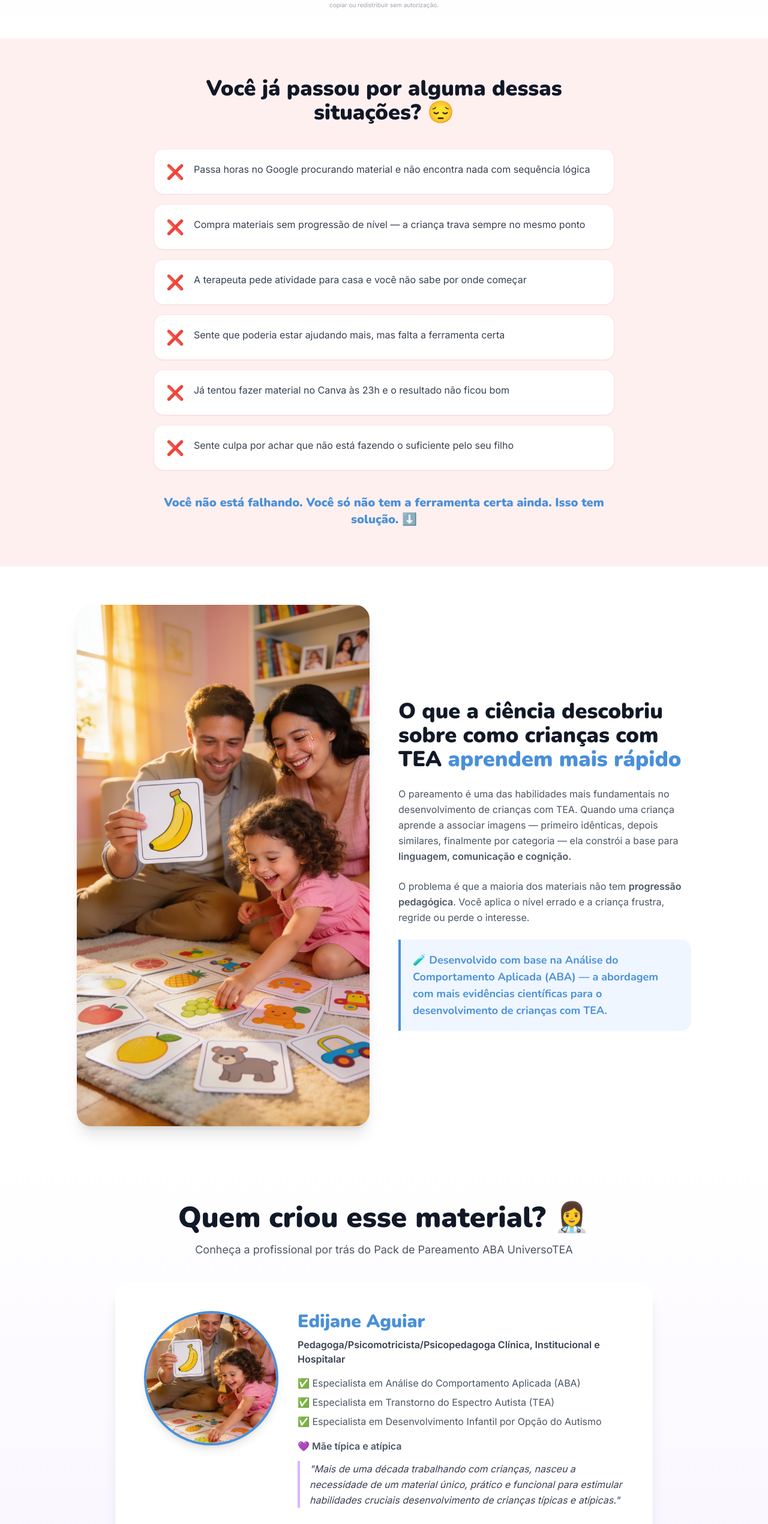
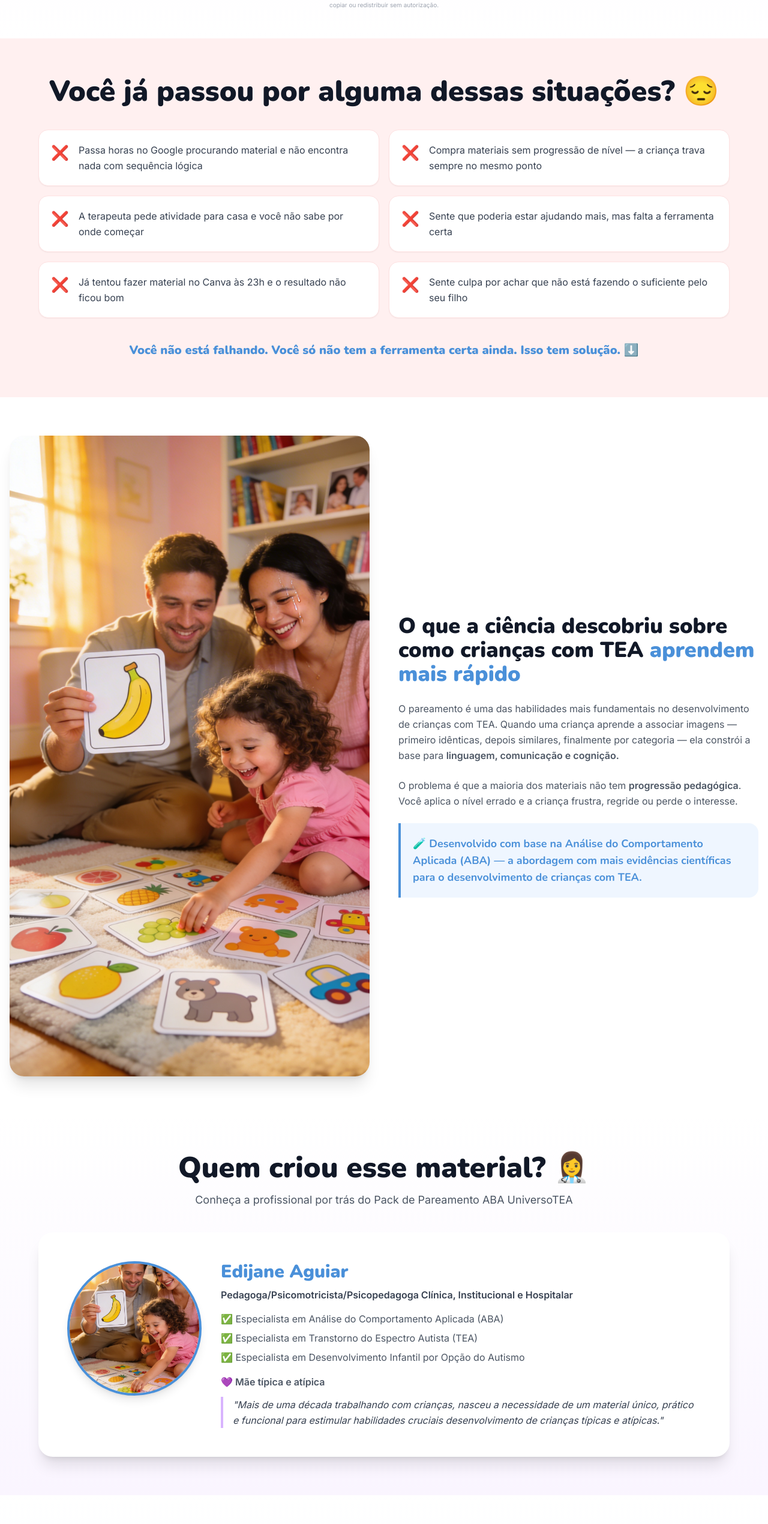
Before and after one commit to andreajoa/UniversoTEA.aba, a Next.js app: page / in a window 1280 px wide. Shown: the part 1263-3803 px from the top of the page at 60% size. Built offline with nearby package versions, Linux system fonts and the light colour scheme.

Commit message:
feat: optimize all sections for full-width desktop layout - maximize space utilization

```diff
--- a/components/sections/Author.tsx
+++ b/components/sections/Author.tsx
@@ -10,7 +10,7 @@ export default function Author() {
 
   return (
     <section ref={ref} className="bg-gradient-to-b from-white to-purple-50 py-16 px-4">
-      <div className="max-w-4xl mx-auto">
+      <div className="max-w-6xl mx-auto">
         <motion.div
           initial={{ opacity: 0, y: 20 }}
           animate={inView ? { opacity: 1, y: 0 } : {}}
--- a/components/sections/Benefits.tsx
+++ b/components/sections/Benefits.tsx
@@ -9,7 +9,7 @@ export default function Benefits() {
 
   return (
     <section ref={ref} className="bg-gradient-to-b from-purple-50 to-blue-50 py-16 px-4">
-      <div className="max-w-5xl mx-auto">
+      <div className="max-w-7xl mx-auto">
         {/* Benefícios principais */}
         <motion.div
           initial={{ opacity: 0, y: 20 }}
--- a/components/sections/FAQ.tsx
+++ b/components/sections/FAQ.tsx
@@ -12,7 +12,7 @@ export default function FAQ() {
 
   return (
     <section ref={ref} className="bg-white py-16 px-4">
-      <div className="max-w-2xl mx-auto flex flex-col gap-8">
+      <div className="max-w-4xl mx-auto flex flex-col gap-8">
         <motion.h2
           initial={{ opacity: 0, y: 20 }} animate={inView ? { opacity: 1, y: 0 } : {}}
           transition={{ duration: 0.6 }}
--- a/components/sections/FinalCTA.tsx
+++ b/components/sections/FinalCTA.tsx
@@ -11,7 +11,7 @@ export default function FinalCTA() {
 
   return (
     <section ref={ref} className="bg-gradient-to-b from-purple-50 to-blue-100 py-20 px-4">
-      <div className="max-w-5xl mx-auto grid md:grid-cols-2 gap-12 items-center">
+      <div className="max-w-7xl mx-auto grid md:grid-cols-2 gap-12 items-center">
 
         <motion.div initial={{ opacity: 0, x: -40 }} animate={inView ? { opacity: 1, x: 0 } : {}} transition={{ duration: 0.7 }}>
           <Image src="/images/pais.png" alt="Família com os cards"
--- a/components/sections/Footer.tsx
+++ b/components/sections/Footer.tsx
@@ -4,7 +4,7 @@ import { FOOTER_LICENSE_NOTICE } from "@/lib/constants";
 export default function Footer() {
   return (
     <footer className="bg-gradient-to-b from-gray-50 to-gray-100 border-t border-gray-200 py-8 px-4">
-      <div className="max-w-4xl mx-auto">
+      <div className="max-w-7xl mx-auto">
         {/* Aviso importante de licença */}
         <div className="bg-white rounded-xl shadow-md p-6 border-l-4 border-urgency">
           <p className="text-xs sm:text-sm text-gray-700 leading-relaxed text-justify">
--- a/components/sections/Offer.tsx
+++ b/components/sections/Offer.tsx
@@ -14,7 +14,7 @@ export default function Offer() {
 
   return (
     <section ref={ref} className="bg-gradient-to-b from-blue-50 to-purple-50 py-16 px-4">
-      <div className="max-w-2xl mx-auto flex flex-col items-center gap-8">
+      <div className="max-w-6xl mx-auto flex flex-col items-center gap-8">
         <motion.h2
           initial={{ opacity: 0, y: 20 }} animate={inView ? { opacity: 1, y: 0 } : {}}
           transition={{ duration: 0.6 }}
--- a/components/sections/Pain.tsx
+++ b/components/sections/Pain.tsx
@@ -18,15 +18,15 @@ export default function Pain() {
 
   return (
     <section ref={ref} className="bg-pain py-16 px-4">
-      <div className="max-w-3xl mx-auto">
+      <div className="max-w-6xl mx-auto">
         <motion.h2
           initial={{ opacity: 0, y: 20 }} animate={inView ? { opacity: 1, y: 0 } : {}}
           transition={{ duration: 0.6 }}
-          className="font-display font-black text-3xl md:text-4xl text-center text-gray-900 mb-10">
+          className="font-display font-black text-3xl md:text-4xl lg:text-5xl text-center text-gray-900 mb-10">
           Você já passou por alguma dessas situações? 😔
         </motion.h2>
 
-        <div className="flex flex-col gap-4">
+        <div className="grid grid-cols-1 md:grid-cols-2 gap-4">
           {pains.map((pain, i) => (
             <motion.div key={i}
               initial={{ opacity: 0, x: -30 }} animate={inView ? { opacity: 1, x: 0 } : {}}
--- a/components/sections/Product.tsx
+++ b/components/sections/Product.tsx
@@ -9,7 +9,7 @@ export default function Product() {
 
   return (
     <section ref={ref} className="bg-gradient-to-b from-white to-blue-50 py-16 px-4">
-      <div className="max-w-5xl mx-auto flex flex-col items-center gap-12">
+      <div className="max-w-7xl mx-auto flex flex-col items-center gap-12">
 
         <motion.div initial={{ opacity: 0, y: 20 }} animate={inView ? { opacity: 1, y: 0 } : {}}
           transition={{ duration: 0.6 }} className="text-center px-4">
--- a/components/sections/Results.tsx
+++ b/components/sections/Results.tsx
@@ -9,7 +9,7 @@ export default function Results() {
 
   return (
     <section ref={ref} className="bg-gradient-to-b from-white to-green-50 py-16 px-4">
-      <div className="max-w-4xl mx-auto">
+      <div className="max-w-6xl mx-auto">
         <motion.div
           initial={{ opacity: 0, y: 20 }}
           animate={inView ? { opacity: 1, y: 0 } : {}}
--- a/components/sections/Story.tsx
+++ b/components/sections/Story.tsx
@@ -9,7 +9,7 @@ export default function Story() {
 
   return (
     <section ref={ref} className="bg-white py-16 px-4">
-      <div className="max-w-5xl mx-auto grid md:grid-cols-2 gap-12 items-center">
+      <div className="max-w-7xl mx-auto grid md:grid-cols-2 gap-12 items-center">
         <motion.div initial={{ opacity: 0, x: -40 }} animate={inView ? { opacity: 1, x: 0 } : {}} transition={{ duration: 0.7 }}>
           <Image src="/images/pais.png" alt="Família aplicando os cards" width={500} height={600}
             className="rounded-3xl shadow-xl w-full object-cover" />
--- a/components/sections/TargetAudience.tsx
+++ b/components/sections/TargetAudience.tsx
@@ -9,7 +9,7 @@ export default function TargetAudience() {
 
   return (
     <section ref={ref} className="bg-gradient-to-b from-blue-50 to-white py-16 px-4">
-      <div className="max-w-5xl mx-auto">
+      <div className="max-w-7xl mx-auto">
         <motion.div
           initial={{ opacity: 0, y: 20 }}
           animate={inView ? { opacity: 1, y: 0 } : {}}
```
Also changed, not shown: public/images/favicon.png (added), 1 other file (tests, documents, lock files or other folders).
